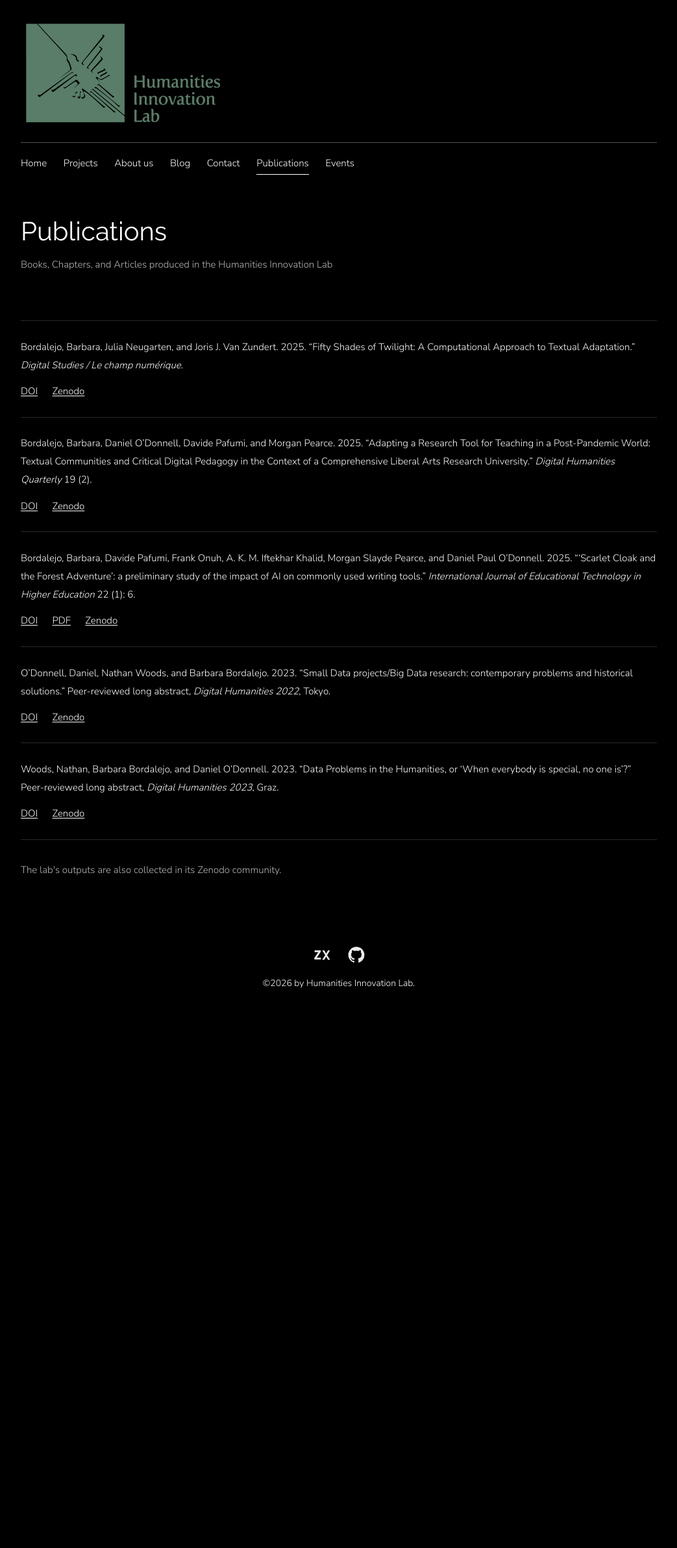
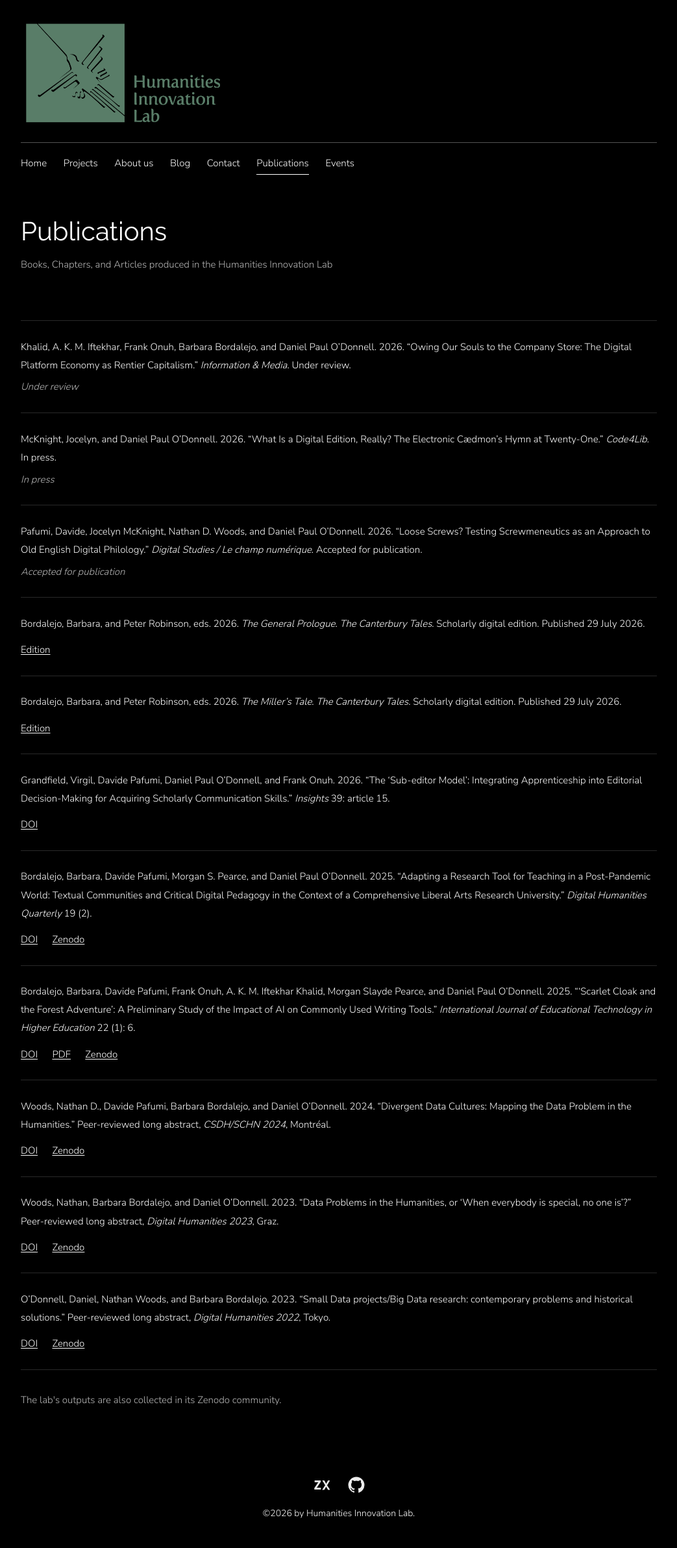
Before and after one commit to Humanities-Innovation-Lab/Humanities-Innovation-Lab.github.io, a Jekyll site: the page built from publications.html, in a window 1280 px wide. Shown: the whole page at 65% size, without its empty margins (118-1161 px from the left). Built offline with Jekyll 4.4.1, drawn with Linux system fonts in a browser that asks for light colours; before the commit the page ends 1567 px from its top, so only the background shows below that.

Commit message:
Rewrite the publications list and render its new fields
The list was compiled from the Zenodo community and limited to records
typed as publications. It is rebroadened to work involving multiple lab
members or produced through a lab project, and now takes in scholarly
editions and forthcoming work: six entries are added, including the
General Prologue and Miller's Tale editions and three papers under
review, in press, or accepted.

The page rendered only citation, doi, pdf and zenodo, so two of the new
fields would have been dropped silently. Both now display: status as a
note beneath the citation, and url as a link alongside the others, so
the two editions reach talesofcanterbury.org rather than sitting there
as plain text. The link is labelled Edition by default and can be
overridden per entry with url_text.

Co-Authored-By: Claude Opus 5 (1M context) <noreply@anthropic.com>
Claude-Session: https://claude.ai/code/session_01GHDrwwnaWFJBjnKWvRz9iK

```diff
--- a/_data/publications.yml
+++ b/_data/publications.yml
@@ -1,39 +1,84 @@
-# Books, chapters, and articles produced in the lab, newest first.
+# Books, chapters, articles, scholarly editions, and peer-reviewed long abstracts
+# produced in or substantially connected to the Humanities Innovation Lab,
+# newest first.
 #
-# Compiled from the lab's Zenodo community (zenodo.org/communities/hil), taking
-# only records typed as publications — articles and conference papers. The
-# community's 37 presentations, 3 lessons, 2 posters, 2 datasets and 2 videos are
-# not listed here. Two records were deliberately excluded:
-#   * "The Digital Medievalist Project" (2004) — its own description says it is a
-#     redacted grant application, not a publication.
-#   * duplicate presentation deposits that accompany the two conference papers.
+# Included where the work involves multiple lab members, was produced through
+# a lab project, or otherwise has a clear connection to research carried out in
+# the lab. Conference presentations are not listed unless the deposited work is
+# a substantive peer-reviewed long abstract.
 #
-# `citation` is HTML so journal titles can be italicised.
+# `citation` is HTML so journal and publication titles can be italicised.
 
 - citation: |
-    Bordalejo, Barbara, Julia Neugarten, and Joris J. Van Zundert. 2025. “Fifty
-    Shades of Twilight: A Computational Approach to Textual Adaptation.”
-    <em>Digital Studies / Le champ numérique</em>.
-  doi: https://doi.org/10.16995/dscn.18703
-  zenodo: https://zenodo.org/records/17741117
+    Khalid, A. K. M. Iftekhar, Frank Onuh, Barbara Bordalejo, and Daniel Paul
+    O’Donnell. 2026. “Owing Our Souls to the Company Store: The Digital Platform
+    Economy as Rentier Capitalism.” <em>Information &amp; Media</em>. Under review.
+  status: under review
 
 - citation: |
-    Bordalejo, Barbara, Daniel O’Donnell, Davide Pafumi, and Morgan Pearce. 2025.
-    “Adapting a Research Tool for Teaching in a Post-Pandemic World: Textual
-    Communities and Critical Digital Pedagogy in the Context of a Comprehensive
-    Liberal Arts Research University.” <em>Digital Humanities Quarterly</em> 19 (2).
+    McKnight, Jocelyn, and Daniel Paul O’Donnell. 2026. “What Is a Digital
+    Edition, Really? The Electronic Cædmon’s Hymn at Twenty-One.”
+    <em>Code4Lib</em>. In press.
+  status: in press
+
+- citation: |
+    Pafumi, Davide, Jocelyn McKnight, Nathan D. Woods, and Daniel Paul O’Donnell.
+    2026. “Loose Screws? Testing Screwmeneutics as an Approach to Old English
+    Digital Philology.” <em>Digital Studies / Le champ numérique</em>. Accepted
+    for publication.
+  status: accepted for publication
+
+- citation: |
+    Bordalejo, Barbara, and Peter Robinson, eds. 2026. <em>The General
+    Prologue</em>. <em>The Canterbury Tales</em>. Scholarly digital edition.
+    Published 29 July 2026.
+  url: https://talesofcanterbury.org/GP
+
+- citation: |
+    Bordalejo, Barbara, and Peter Robinson, eds. 2026. <em>The Miller’s
+    Tale</em>. <em>The Canterbury Tales</em>. Scholarly digital edition.
+    Published 29 July 2026.
+  url: https://talesofcanterbury.org/MI
+
+- citation: |
+    Grandfield, Virgil, Davide Pafumi, Daniel Paul O’Donnell, and Frank Onuh.
+    2026. “The ‘Sub-editor Model’: Integrating Apprenticeship into Editorial
+    Decision-Making for Acquiring Scholarly Communication Skills.”
+    <em>Insights</em> 39: article 15.
+  doi: https://doi.org/10.1629/uksg.751
+
+- citation: |
+    Bordalejo, Barbara, Davide Pafumi, Morgan S. Pearce, and Daniel Paul
+    O’Donnell. 2025. “Adapting a Research Tool for Teaching in a Post-Pandemic
+    World: Textual Communities and Critical Digital Pedagogy in the Context of
+    a Comprehensive Liberal Arts Research University.”
+    <em>Digital Humanities Quarterly</em> 19 (2).
   doi: https://doi.org/10.5281/zenodo.15610703
   zenodo: https://zenodo.org/records/15610703
 
 - citation: |
-    Bordalejo, Barbara, Davide Pafumi, Frank Onuh, A. K. M. Iftekhar Khalid, Morgan
-    Slayde Pearce, and Daniel Paul O’Donnell. 2025. “‘Scarlet Cloak and the Forest
-    Adventure’: a preliminary study of the impact of AI on commonly used writing
-    tools.” <em>International Journal of Educational Technology in Higher
-    Education</em> 22 (1): 6.
+    Bordalejo, Barbara, Davide Pafumi, Frank Onuh, A. K. M. Iftekhar Khalid,
+    Morgan Slayde Pearce, and Daniel Paul O’Donnell. 2025. “‘Scarlet Cloak and
+    the Forest Adventure’: A Preliminary Study of the Impact of AI on Commonly
+    Used Writing Tools.” <em>International Journal of Educational Technology in
+    Higher Education</em> 22 (1): 6.
   doi: https://doi.org/10.1186/s41239-025-00505-5
   pdf: https://educationaltechnologyjournal.springeropen.com/counter/pdf/10.1186/s41239-025-00505-5.pdf
   zenodo: https://zenodo.org/records/15014534
+
+- citation: |
+    Woods, Nathan D., Davide Pafumi, Barbara Bordalejo, and Daniel O’Donnell.
+    2024. “Divergent Data Cultures: Mapping the Data Problem in the Humanities.”
+    Peer-reviewed long abstract, <em>CSDH/SCHN 2024</em>, Montréal.
+  doi: https://doi.org/10.5281/zenodo.12167505
+  zenodo: https://zenodo.org/records/12167505
+
+- citation: |
+    Woods, Nathan, Barbara Bordalejo, and Daniel O’Donnell. 2023. “Data Problems
+    in the Humanities, or ‘When everybody is special, no one is’?”
+    Peer-reviewed long abstract, <em>Digital Humanities 2023</em>, Graz.
+  doi: https://doi.org/10.5281/zenodo.8403789
+  zenodo: https://zenodo.org/records/8403789
 
 - citation: |
     O’Donnell, Daniel, Nathan Woods, and Barbara Bordalejo. 2023. “Small Data
@@ -41,10 +86,3 @@
     Peer-reviewed long abstract, <em>Digital Humanities 2022</em>, Tokyo.
   doi: https://doi.org/10.5281/zenodo.8403803
   zenodo: https://zenodo.org/records/8403803
-
-- citation: |
-    Woods, Nathan, Barbara Bordalejo, and Daniel O’Donnell. 2023. “Data Problems in
-    the Humanities, or ‘When everybody is special, no one is’?” Peer-reviewed long
-    abstract, <em>Digital Humanities 2023</em>, Graz.
-  doi: https://doi.org/10.5281/zenodo.8403789
-  zenodo: https://zenodo.org/records/8403789
--- a/assets/css/main.css
+++ b/assets/css/main.css
@@ -348,6 +348,7 @@ p:last-child { margin-bottom: 0; }
 .pitem__links a:hover { opacity: 0.7; }
 .pitem__meta { color: var(--muted); }
 .pitem__title { font-family: var(--font-head); font-size: 1.25rem; margin-bottom: 0.4rem; }
+.pitem__status { color: var(--muted); font-style: italic; margin-top: 0.35rem; }
 
 /* ============================================================
    EVENTS BY YEAR (collapsible groups under the calendar)
--- a/publications.html
+++ b/publications.html
@@ -16,11 +16,13 @@ description: Books, chapters, and articles produced in the Humanities Innovation
       {% for pub in site.data.publications %}
       <article class="pitem">
         <div>{{ pub.citation }}</div>
-        {% if pub.doi or pub.pdf or pub.zenodo %}
+        {% if pub.status %}<p class="pitem__status">{{ pub.status | capitalize }}</p>{% endif %}
+        {% if pub.doi or pub.pdf or pub.zenodo or pub.url %}
         <div class="pitem__links">
           {% if pub.doi %}<a href="{{ pub.doi }}" target="_blank" rel="noopener">DOI</a>{% endif %}
           {% if pub.pdf %}<a href="{{ pub.pdf }}" target="_blank" rel="noopener">PDF</a>{% endif %}
           {% if pub.zenodo %}<a href="{{ pub.zenodo }}" target="_blank" rel="noopener">Zenodo</a>{% endif %}
+          {% if pub.url %}<a href="{{ pub.url }}" target="_blank" rel="noopener">{{ pub.url_text | default: "Edition" }}</a>{% endif %}
         </div>
         {% endif %}
       </article>
```
